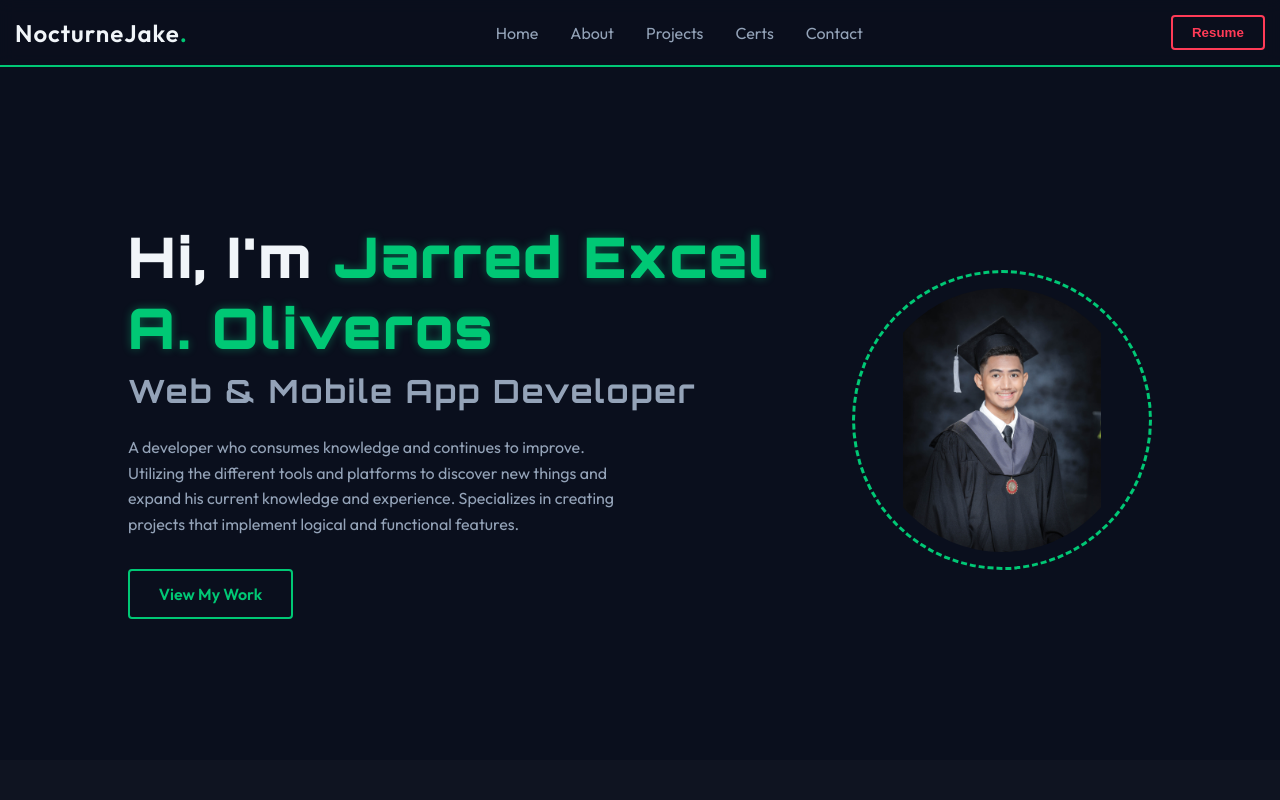
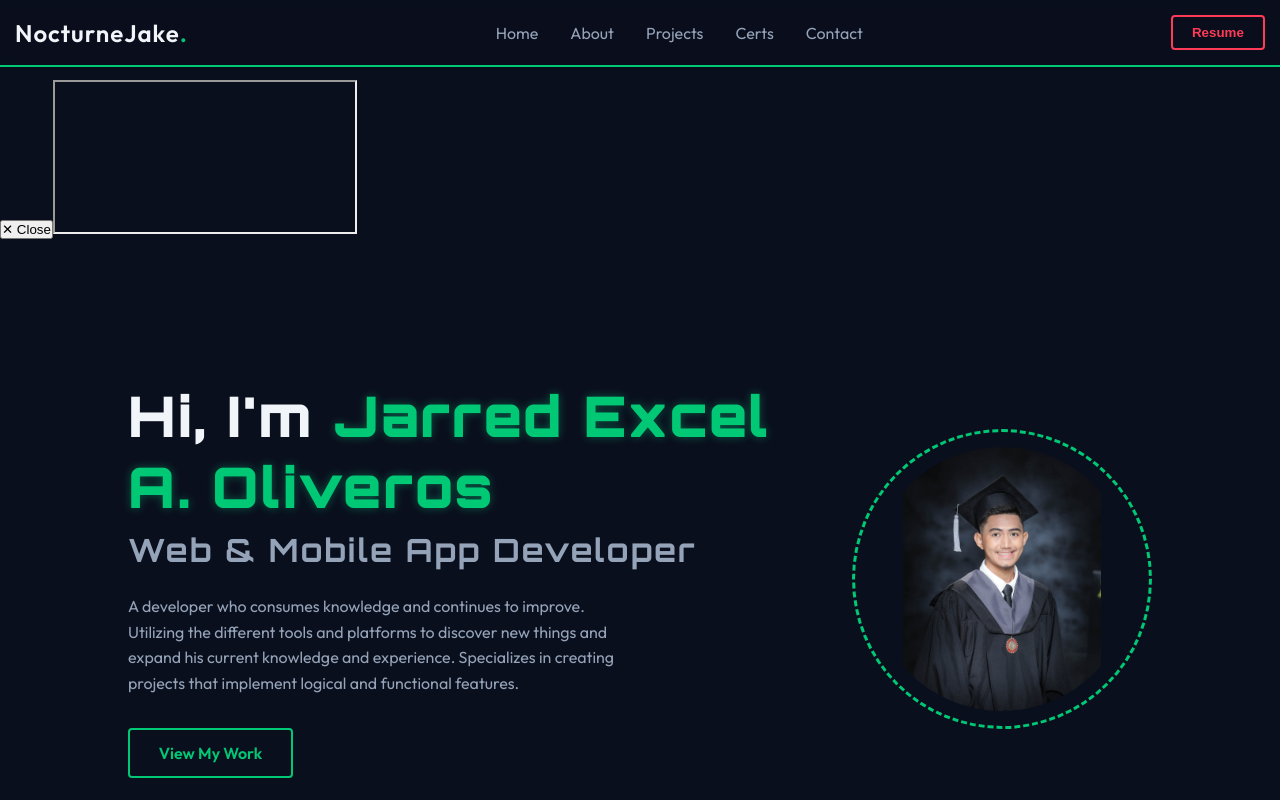
Before and after one commit to jarjar-jarhead/portfolio, a React app: page / in a window 1280 px wide. Both pictures are taken after a click on the button "Resume". Shown: the top 800 px of the page. Built offline with nearby package versions, Linux system fonts and the light colour scheme; the HTML template or start-up script is replaced by a standard one.

Commit message:
resume buttonw orkz

```diff
--- a/src/components/Navbar.jsx
+++ b/src/components/Navbar.jsx
@@ -1,13 +1,12 @@
-import React from "react";
+import React, { useState } from "react";
 import styles from "./Navbar.module.css";
 
 function Navbar() {
-  const handleResumeClick = () => {
-    // Looks directly inside your public/ folder for resume.pdf
-    window.open("/resume.pdf", "_blank", "noopener,noreferrer");
-  };
+  // State to handle opening and closing the resume modal
+  const [isResumeOpen, setIsResumeOpen] = useState(false);
 
   return (
+    <>
       <nav className={styles.navbar}>
         <div className={styles.logo}>
           NocturneJake<span>.</span>
@@ -31,10 +30,26 @@ function Navbar() {
           </li>
         </ul>
 
-      <button className={styles.resumeBtn} onClick={handleResumeClick}>
+        {/* Set state to true on click to reveal modal */}
+        <button className={styles.resumeBtn} onClick={() => setIsResumeOpen(true)}>
           Resume
         </button>
       </nav>
+
+      {/* The Pop-up Modal Container for Resume */}
+      {isResumeOpen && (
+        <div className={styles.modalOverlay} onClick={() => setIsResumeOpen(false)}>
+          <div className={styles.modalContent} onClick={(e) => e.stopPropagation()}>
+            <button className={styles.closeBtn} onClick={() => setIsResumeOpen(false)}>✕ Close</button>
+            <iframe
+              src="/resume.pdf"
+              title="Resume Viewer"
+              className={styles.pdfViewer}
+            />
+          </div>
+        </div>
+      )}
+    </>
   );
 }
 
```
Lines whose indentation alone changed are shown as unchanged.
